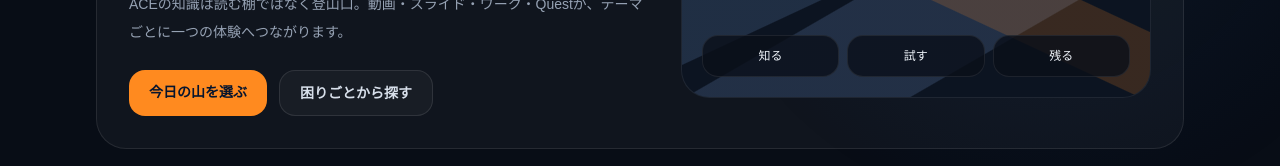
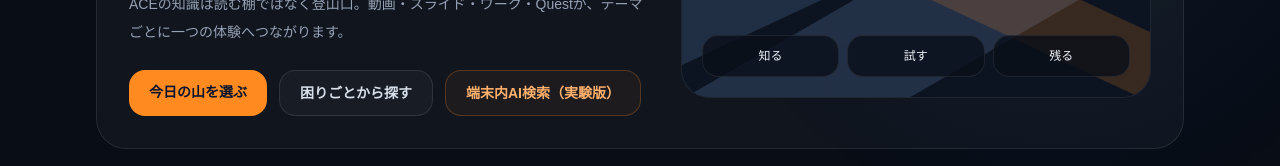
Before and after one commit to takraw369/ace-quest-board, a Next.js app: page /knowledge in a window 1280 px wide. Shown: the part 401-567 px from the top of the page. Built offline with nearby package versions, Linux system fonts and the light colour scheme; no server answers.

Commit message:
feat(knowledge): link local search from Base Camp

```diff
--- a/src/app/knowledge/page.tsx
+++ b/src/app/knowledge/page.tsx
@@ -31,6 +31,7 @@ export default function KnowledgePage() {
               <div className="mt-6 flex flex-wrap gap-3">
                 <Link href={APP_ROUTES.questRouter} className="rounded-2xl bg-[#ff8a1f] px-5 py-3 text-sm font-bold text-[#07152e] transition hover:brightness-110">今日の山を選ぶ</Link>
                 <Link href={APP_ROUTES.dictionary} className="rounded-2xl border border-white/[0.10] bg-white/[0.035] px-5 py-3 text-sm font-semibold text-[#d8e0eb] transition hover:bg-white/[0.07]">困りごとから探す</Link>
+                <Link href={APP_ROUTES.knowledgeLocalSearch} className="rounded-2xl border border-[#ff8a1f]/25 bg-[#ff8a1f]/[0.06] px-5 py-3 text-sm font-semibold text-[#ffb16d] transition hover:bg-[#ff8a1f]/[0.12]">端末内AI検索（実験版）</Link>
               </div>
             </div>
             <div className="relative min-h-[270px] overflow-hidden rounded-[28px] border border-white/[0.08] bg-[#0c1421]">
```
